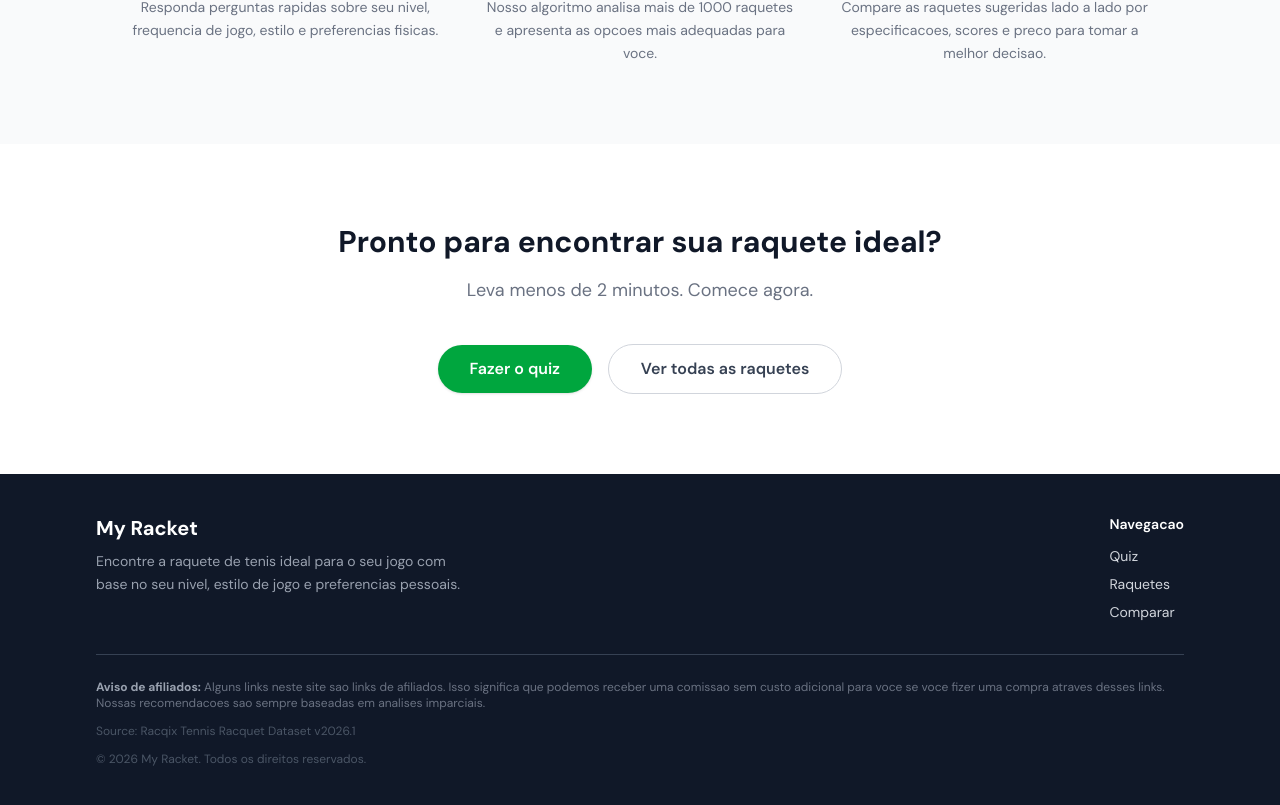
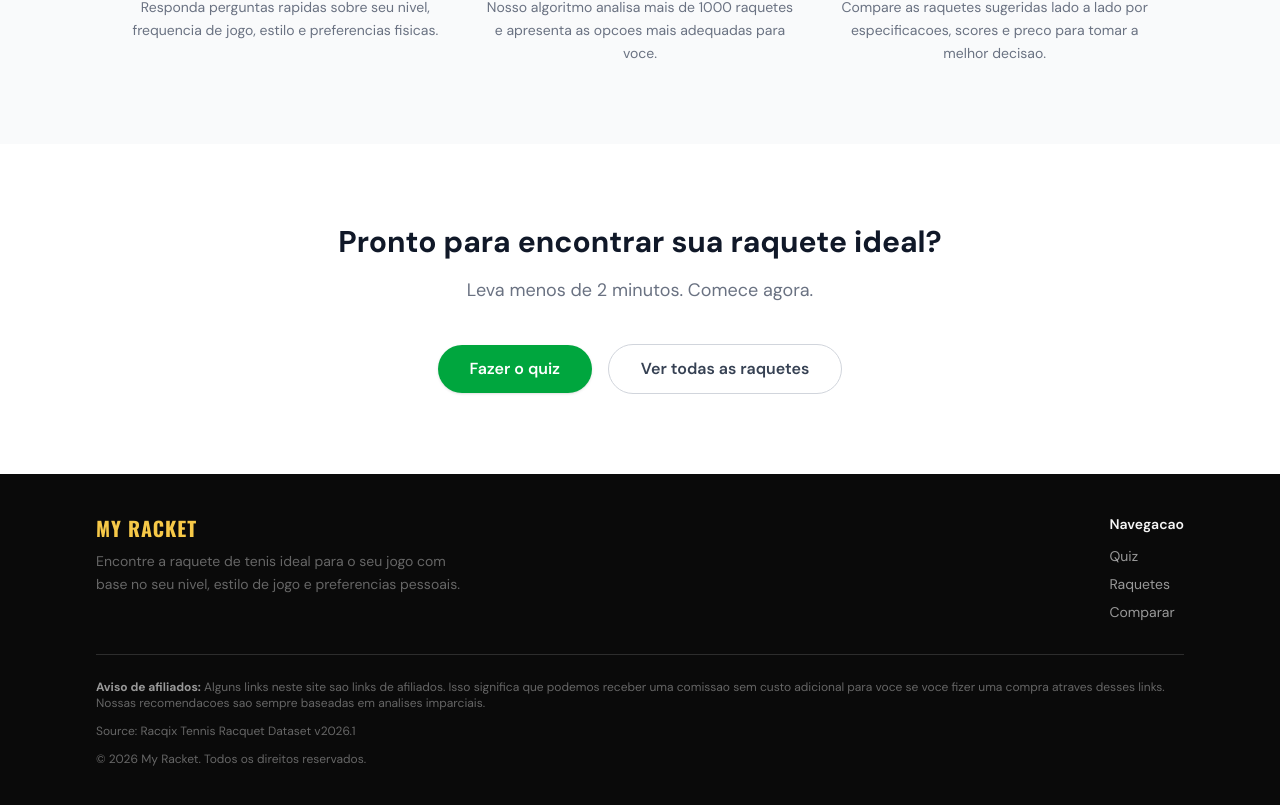
Before and after one commit to Arthurandradens/my-racket, a Next.js app: page / in a window 1280 px wide. Shown: the part 866-1671 px from the top of the page. Built offline with nearby package versions, Linux system fonts and the light colour scheme.

Commit message:
feat: redesign footer with dark theme

```diff
--- a/src/components/Footer.tsx
+++ b/src/components/Footer.tsx
@@ -2,57 +2,37 @@ import { RACQIX_ATTRIBUTION } from "@/lib/constants";
 
 export default function Footer() {
   return (
-    <footer className="bg-gray-900 text-gray-300 mt-auto">
+    <footer className="bg-[#0a0a0a] text-text-secondary mt-auto">
       <div className="max-w-6xl mx-auto px-4 sm:px-6 lg:px-8 py-10">
         <div className="flex flex-col md:flex-row md:items-start md:justify-between gap-8">
-          {/* Site name & description */}
           <div className="max-w-sm">
-            <p className="text-xl font-bold text-white mb-2">My Racket</p>
-            <p className="text-sm leading-relaxed text-gray-400">
+            <p className="font-display text-xl font-bold text-accent uppercase tracking-wider mb-2">
+              My Racket
+            </p>
+            <p className="text-sm leading-relaxed text-text-muted">
               Encontre a raquete de tenis ideal para o seu jogo com base no seu
               nivel, estilo de jogo e preferencias pessoais.
             </p>
           </div>
 
-          {/* Links */}
           <div className="flex flex-col gap-2 text-sm">
-            <p className="font-semibold text-white mb-1">Navegacao</p>
-            <a
-              href="/quiz"
-              className="hover:text-green-400 transition-colors"
-            >
-              Quiz
-            </a>
-            <a
-              href="/raquetes"
-              className="hover:text-green-400 transition-colors"
-            >
-              Raquetes
-            </a>
-            <a
-              href="/comparar"
-              className="hover:text-green-400 transition-colors"
-            >
-              Comparar
-            </a>
+            <p className="font-semibold text-text mb-1">Navegacao</p>
+            <a href="/quiz" className="hover:text-primary transition-colors">Quiz</a>
+            <a href="/raquetes" className="hover:text-primary transition-colors">Raquetes</a>
+            <a href="/comparar" className="hover:text-primary transition-colors">Comparar</a>
           </div>
         </div>
 
-        {/* Divider */}
-        <div className="border-t border-gray-700 mt-8 pt-6 flex flex-col gap-3 text-xs text-gray-500">
-          {/* Affiliate disclaimer */}
+        <div className="border-t border-surface mt-8 pt-6 flex flex-col gap-3 text-xs text-text-muted">
           <p>
-            <strong className="text-gray-400">Aviso de afiliados:</strong> Alguns
+            <strong className="text-text-secondary">Aviso de afiliados:</strong> Alguns
             links neste site sao links de afiliados. Isso significa que podemos
             receber uma comissao sem custo adicional para voce se voce fizer uma
             compra atraves desses links. Nossas recomendacoes sao sempre
             baseadas em analises imparciais.
           </p>
-
-          {/* Attribution */}
-          <p className="text-gray-600">{RACQIX_ATTRIBUTION}</p>
-
-          <p className="text-gray-600">
+          <p>{RACQIX_ATTRIBUTION}</p>
+          <p>
             &copy; {new Date().getFullYear()} My Racket. Todos os direitos
             reservados.
           </p>
```
